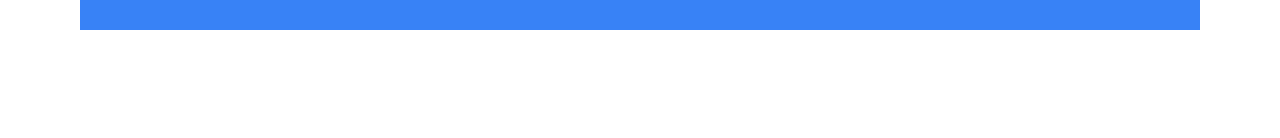
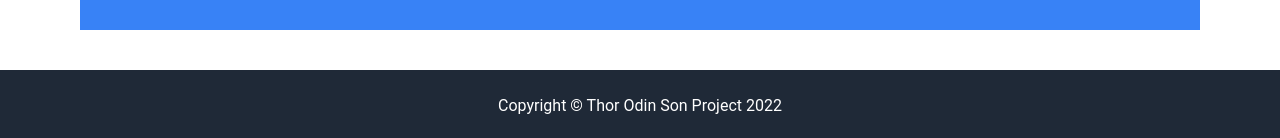
Before and after one commit to Seth3009/landing-page, a plain HTML site: page index.html in a window 1280 px wide. Shown: the part 1295-1433 px from the top of the page. Before the commit the page ends 1365 px from the top, so only its background shows below. Drawn offline with Linux system fonts and the light colour scheme.

Commit message:
Create footer page

```diff
--- a/index.html
+++ b/index.html
@@ -73,5 +73,10 @@
             <button class="btn">Signup</button>
         </div>
     </div>
+
+    <!-- footer page -->
+    <div class="footer-page">
+        <p>Copyright &copy Thor Odin Son Project 2022</p>
+    </div>
 </body>
 </html>
--- a/style.css
+++ b/style.css
@@ -8,7 +8,7 @@ body {
     flex-direction: column;
   }
 
-.container {
+.container, .footer-page {
     background-color: #1F2937;
     /* display: flex; */
     padding: 10px 50px;
@@ -147,3 +147,8 @@ img{
   cursor: pointer;
   color:white;
 }
+
+.footer-page {
+    color:white;
+    text-align: center;
+}
```
